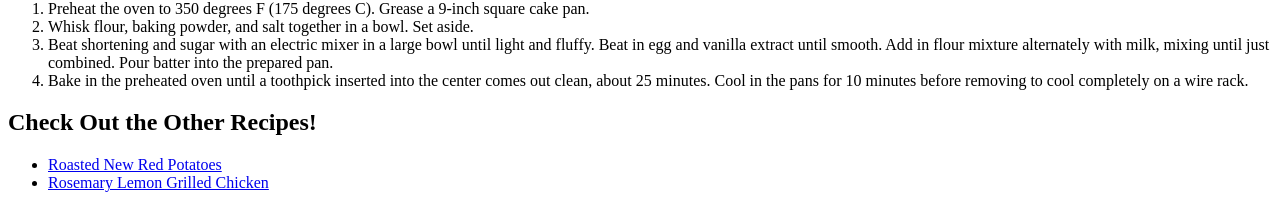
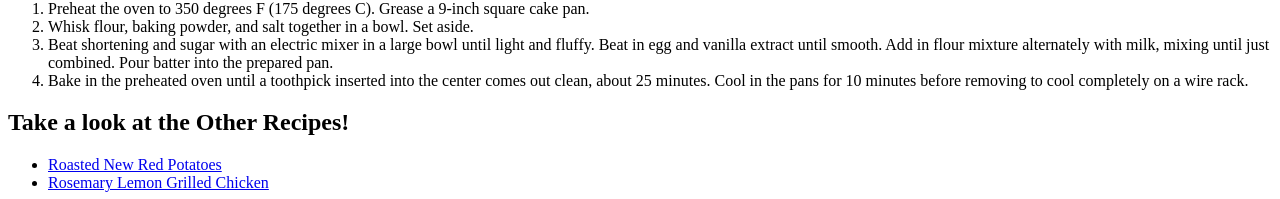
Before and after one commit to Zedel728/odin-recipes, a plain HTML site: page recipes/cottage-pudding.html in a window 1280 px wide. Shown: the part 908-1107 px from the top of the page. Drawn offline with Linux system fonts and the light colour scheme.

Commit message:
edited text in cottage-pudding html

```diff
--- a/recipes/cottage-pudding.html
+++ b/recipes/cottage-pudding.html
@@ -36,7 +36,7 @@
       </li>
     </ol>
     <p></p>
-    <h2>Check Out the Other Recipes!</h2>
+    <h2>Take a look at the Other Recipes!</h2>
     <ul>
       <li><a href="../recipes/roasted-potatoes.html">Roasted New Red Potatoes</a></li>
       <li><a href="../recipes/grilled-chicken.html">Rosemary Lemon Grilled Chicken</a></li>
```
